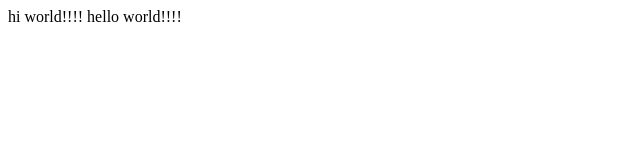
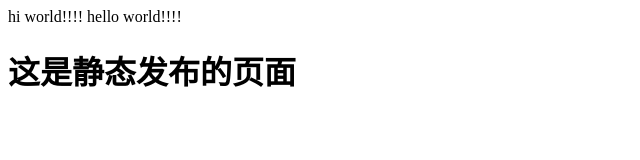
Before and after one commit to lvsongfeng/gittest, a plain HTML site: page index.html in a window 1280 px wide. Shown: the whole page, without its empty margins (0-640 px from the left). Drawn offline with Linux system fonts and the light colour scheme.

Commit message:
index commit

```diff
--- a/index.html
+++ b/index.html
@@ -7,5 +7,6 @@
 <body>
 hi world!!!!
 hello world!!!!
+<h1>这是静态发布的页面</h1>
 </body>
 </html>
```
